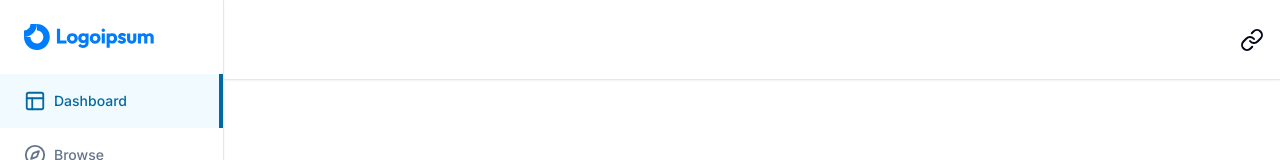
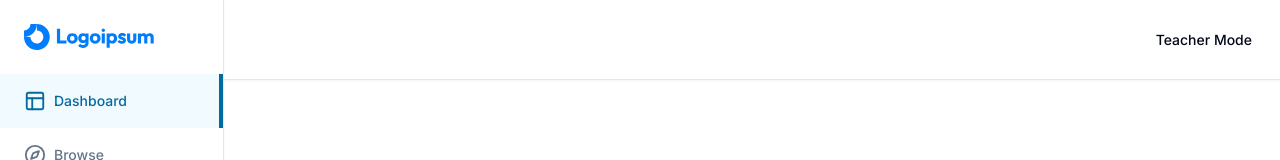
Before and after one commit to CS50Aish/lmsstack, a Next.js app in the folder lms-tutorial/: page / in a window 1280 px wide. Shown: the top 160 px of the page. Built offline with nearby package versions, Linux system fonts and the light colour scheme.

Commit message:
Updated Files

```diff
--- a/lms-tutorial/components/navbar-routes.tsx
+++ b/lms-tutorial/components/navbar-routes.tsx
@@ -3,7 +3,8 @@
 import { UserButton } from "@clerk/nextjs";
 import { usePathname, useRouter } from "next/navigation";
 import { Button } from "./ui/button";
-import { Link, LogOut } from "lucide-react";
+import { LogOut } from "lucide-react";
+import Link from "next/link";
 
 export const NavbarRoutes = () => {
 
@@ -16,18 +17,20 @@ export const NavbarRoutes = () => {
     return (
         <div className="flex gap-x-2 ml-auto">
             {isTeacherPage || isPlayerPage ? (
-                <Button>
+                <Button size="sm" variant="ghost">
                     <LogOut className="h-4 w-4 mr-2"/>
                     Exit
                 </Button>
             ) : (
                 <Link href="/teacher/courses">
-                    <Button>
+                    <Button size="sm" variant="ghost">
                         Teacher Mode
                     </Button>
                 </Link>
             )}
-            <UserButton />
+            <UserButton
+                afterSignOutUrl="/"
+            />
         </div>
     )
 }
```
